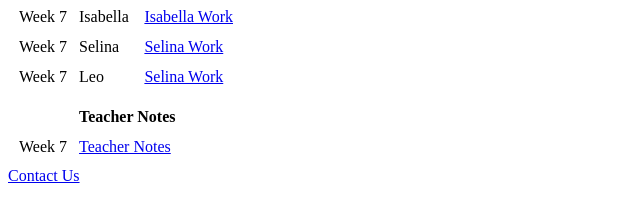
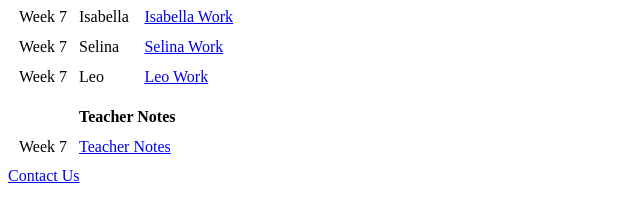
Before and after one commit to PJ-edu/writing, a plain HTML site: page index.html in a window 1280 px wide. Shown: the part 190-412 px from the top of the page, 0-640 px from the left. Drawn offline with Linux system fonts and the light colour scheme.

Commit message:
Correct link text

```diff
--- a/index.html
+++ b/index.html
@@ -25,7 +25,7 @@
       <tr>
         <td>Week 7</td>
         <td>Leo</td>
-        <td><a href="https://docs.google.com/document/d/1yU5IA9EcEJSzdiS8TZt3BTuY2TfqMW4IqZnAXvhBABg/edit?usp=sharing">Selina Work</td>
+        <td><a href="https://docs.google.com/document/d/1yU5IA9EcEJSzdiS8TZt3BTuY2TfqMW4IqZnAXvhBABg/edit?usp=sharing">Leo Work</td>
       </tr>
     </table>
     <table cellspacing = 10px>
```
